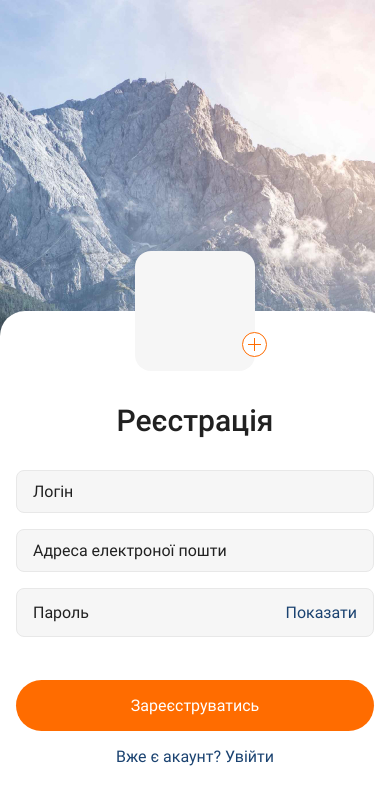
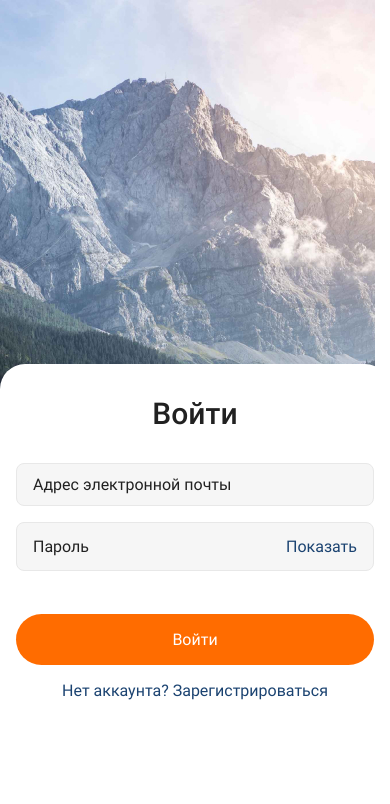
Before and after one commit to NikolayLemehov/goit-hw-react-native, a React Native app: screen / in a window 390 px wide. Shown: the top 804 px of the page. Built offline with nearby package versions, Linux system fonts and the light colour scheme.

Commit message:
fix: LoginScreen.js keyboard

```diff
--- a/App.js
+++ b/App.js
@@ -1,11 +1,11 @@
-// import LoginScreen from './screens/auth/LoginScreen/LoginScreen';
-import RegistrationScreen from './screens/auth/RegistrationScreen/RegistrationScreen';
+import LoginScreen from './screens/auth/LoginScreen/LoginScreen';
+// import RegistrationScreen from './screens/auth/RegistrationScreen/RegistrationScreen';
 
 export default function App() {
   return (
     <>
-      <RegistrationScreen/>
-      {/*<LoginScreen/>*/}
+      {/*<RegistrationScreen/>*/}
+      <LoginScreen/>
     </>
   );
 }
--- a/screens/auth/LoginScreen/LoginScreen.js
+++ b/screens/auth/LoginScreen/LoginScreen.js
@@ -45,14 +45,15 @@ export default function LoginScreen() {
 
   return (
     <>
+      <KeyboardAvoidingView
+        style={{flex: 1}}
+        behavior={Platform.OS === 'ios' ? 'padding' : 'height'}
+      >
         <TouchableWithoutFeedback onPress={hideKeyboard}>
           <View style={styles.container} onLayout={onLayoutRootView}>
             <ImageBackground style={styles.bg} source={require('../../../assets/images/bg.jpg')}>
               <View style={[styles.inner, { paddingBottom: isShowKeyboard ? 32 : 144 }]}>
                 <Text style={s.title}>Войти</Text>
-              <KeyboardAvoidingView
-                behavior={Platform.OS === 'ios' ? 'padding' : 'height'}
-              >
                 <View style={[s.inputWrapper, hasFocus.email && s.inputWrapperFocus, { marginBottom: 16 }]}>
                   <TextInput
                     style={s.input}
@@ -95,11 +96,11 @@ export default function LoginScreen() {
                     <Text style={s.text}>Нет аккаунта? Зарегистрироваться</Text>
                   </>
                 )}
-              </KeyboardAvoidingView>
               </View>
             </ImageBackground>
           </View>
         </TouchableWithoutFeedback>
+      </KeyboardAvoidingView>
     </>
   );
 }
```
Lines whose indentation alone changed are shown as unchanged.
